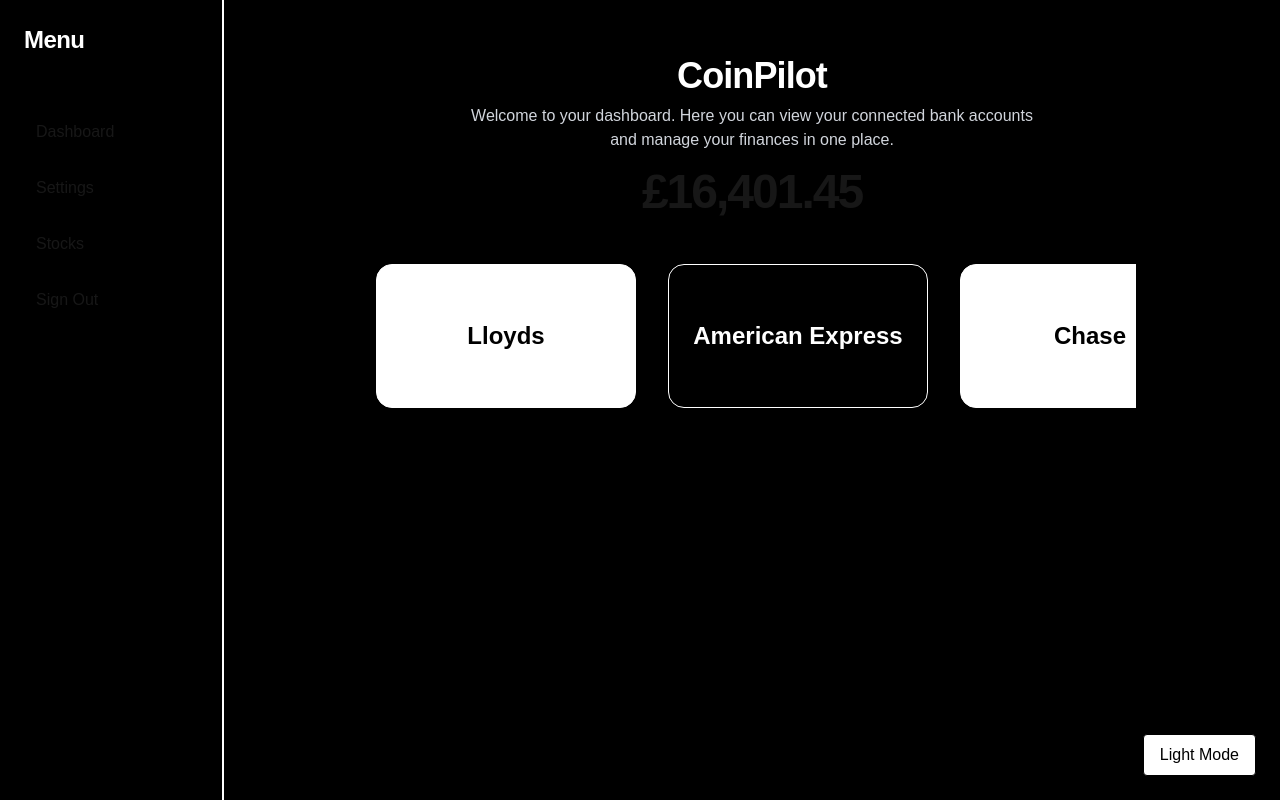
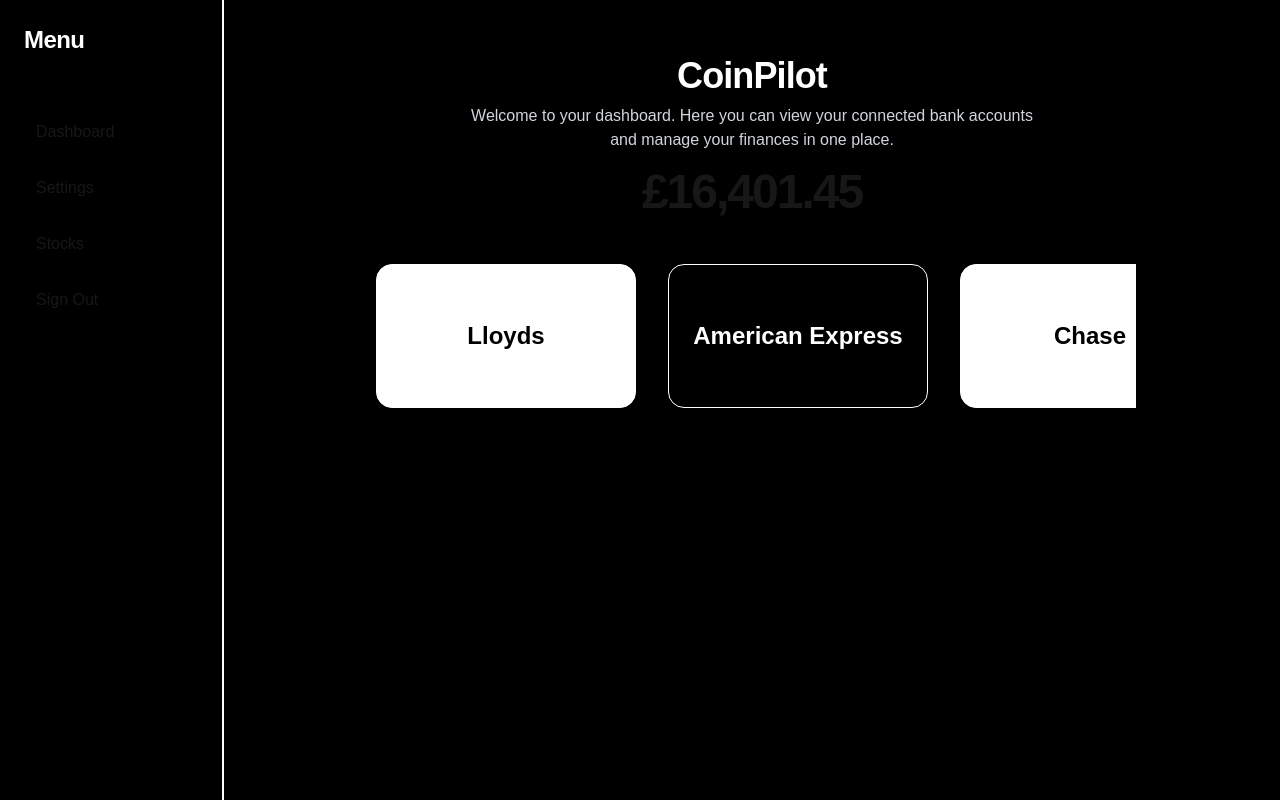
Before and after one commit to fdoorish/CoinPilot, a Next.js app in the folder coinpilot/: page /dashboard in a window 1280 px wide. Built offline with nearby package versions, Linux system fonts and the light colour scheme.

Commit message:
changed the light mode into the settings

```diff
--- a/coinpilot/app/components/SettingsModal.tsx
+++ b/coinpilot/app/components/SettingsModal.tsx
@@ -10,9 +10,11 @@
 interface SettingsModalProps {
   isOpen: boolean;
   onClose: () => void;
+  darkMode: boolean; // Add darkMode as a prop
+  setDarkMode: (value: boolean) => void; // Add setDarkMode as a prop
 }
 
-export default function SettingsModal({ isOpen, onClose }: SettingsModalProps) {
+export default function SettingsModal({ isOpen, onClose, darkMode, setDarkMode }: SettingsModalProps) {
   const [expandedSection, setExpandedSection] = useState<string | null>(null);
 
   const toggleSection = (section: string) => {
@@ -48,8 +50,19 @@
               <button className="w-full mb-2 py-2 px-4 bg-gray-100 text-blue-500 border border-gray-300 rounded hover:bg-gray-200">
                 Update Email Address
               </button>
-              <button className="w-full py-2 px-4 bg-gray-100 text-blue-500 border border-gray-300 rounded hover:bg-gray-200">
+              <button className="w-full mb-2 py-2 px-4 bg-gray-100 text-blue-500 border border-gray-300 rounded hover:bg-gray-200">
                 Update Phone Number
+              </button>
+              {/* Light/Dark Mode Button */}
+              <button
+                onClick={() => setDarkMode(!darkMode)} // Toggle dark mode
+                className={`w-full py-2 px-4 mt-4 ${
+                  darkMode
+                    ? "bg-black text-white border border-gray-300 hover:bg-gray-800"
+                    : "bg-gray-100 text-blue-500 border border-gray-300 hover:bg-gray-200"
+                } rounded`}
+              >
+                {darkMode ? "Switch to Light Mode" : "Switch to Dark Mode"}
               </button>
             </div>
           )}
--- a/coinpilot/app/dashboard/page.tsx
+++ b/coinpilot/app/dashboard/page.tsx
@@ -3,7 +3,7 @@
 import { useState, useRef } from "react";
 import { useRouter } from "next/navigation";
 import Link from "next/link";
-import SettingsModal from "../components/SettingsModal"; // For default export
+import SettingsModal from "../components/SettingsModal"; // Import the updated SettingsModal
 
 const accounts = [
   { name: "Lloyds", holder: "Alice Smith", balance: 3200.45, interest: 1.2 },
@@ -15,7 +15,7 @@
 
 export default function DashboardPage() {
   const [menuOpen, setMenuOpen] = useState(false);
-	const [darkMode, setDarkMode] = useState(true);
+  const [darkMode, setDarkMode] = useState(true); // State for light/dark mode
   const [selected, setSelected] = useState<number | null>(null);
   const [isSettingsOpen, setIsSettingsOpen] = useState(false); // State to control the settings modal
   const carouselRef = useRef<HTMLDivElement>(null);
@@ -75,7 +75,7 @@
           </Link>
           {/* Open Settings Modal */}
           <button
-						onClick={() => setIsSettingsOpen(true)}
+            onClick={() => setIsSettingsOpen(true)} // Open the settings modal
             className={`${theme.text}/90 hover:${theme.text} font-medium py-2 px-3 rounded transition-colors bg-black/0 hover:bg-black/10 text-left`}
           >
             Settings
@@ -160,16 +160,14 @@
             `}</style>
           </div>
         )}
-				{/* Dark/Light mode toggle button */}
-				<button
-					onClick={() => setDarkMode((d) => !d)}
-					className={`fixed bottom-6 right-6 px-4 py-2 rounded shadow-lg border transition-colors duration-300 ${theme.button}`}
-				>
-					{darkMode ? "Light Mode" : "Dark Mode"}
-				</button>
+        {/* Settings Modal */}
+        <SettingsModal
+          isOpen={isSettingsOpen}
+          onClose={() => setIsSettingsOpen(false)}
+          darkMode={darkMode} // Pass darkMode state
+          setDarkMode={setDarkMode} // Pass setDarkMode function
+        />
       </main>
-			{/* Settings Modal */}
-			<SettingsModal isOpen={isSettingsOpen} onClose={() => setIsSettingsOpen(false)} />
     </div>
   );
 }
```
Lines whose indentation alone changed are shown as unchanged.
